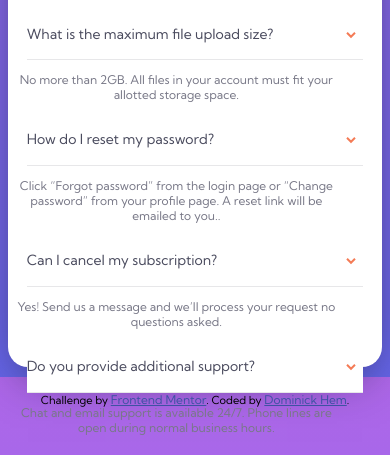
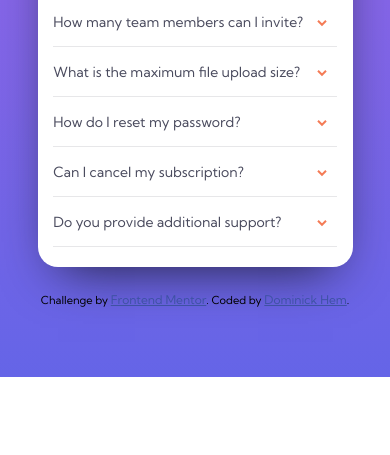
Before and after one commit to domhem/FAQ-Accordian-Card, a plain HTML site: page index.html in a window 390 px wide. Shown: the part 483-938 px from the top of the page. After the commit the page ends 860 px from the top, so only its background shows below. Drawn offline with Linux system fonts and the light colour scheme.

Commit message:
Fix mobile layout

```diff
--- a/index.html
+++ b/index.html
@@ -59,5 +59,7 @@
     Challenge by <a href="https://www.frontendmentor.io?ref=challenge" target="_blank">Frontend Mentor</a>.
     Coded by <a href="#">Dominick Hem</a>.
   </div>
+
+  <script src="script.js"></script>
 </body>
 </html>
--- a/styles.css
+++ b/styles.css
@@ -35,15 +35,14 @@ body{
 }
 
 .flex-container{
-  margin-top: 250px;
-  padding-top: 100px;
+  margin-top: 150px;
   display: flex;
   flex-direction: column;
   justify-content: center;
   align-items: center;
   background-color: white;
   border-radius: 20px;
-  min-width: 330px;
+  width: 315px;
   height: 530px;
   box-shadow: 0 20px 50px -20px #1d1e35;
 }
@@ -56,6 +55,7 @@ body{
 
 .image-container{
   overflow: visible;
+  padding-top: 10px;
   width: 100%;
   height: 100%;
   background-image: url("images/bg-pattern-mobile.svg");
@@ -80,7 +80,7 @@ body{
   border-bottom: 1px solid var(--lGrayBlue);
   width: 90%;
   text-align: left;
-  padding: 0 2vw 2vh 0;
+  padding: 0 10px 15px 0;
 }
 .question::after{
   content: url("images/icon-arrow-down.svg");
@@ -95,9 +95,9 @@ body{
 .answer{
   color: var(--dGrayBlue);
   width: 90%;
-  padding: 0 2vw 0 0;
+  padding: 0 10px 0 0;
+  display: none;
 }
-
 
 /*Media Queries*/
 /*Desktop*/
```
Also changed, not shown: script.js (added).
